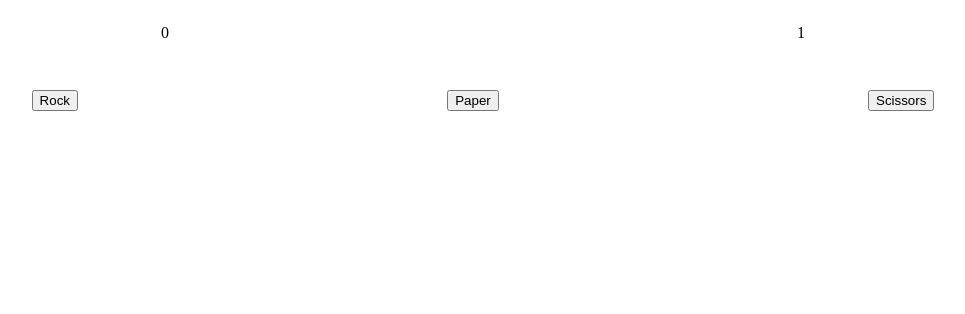
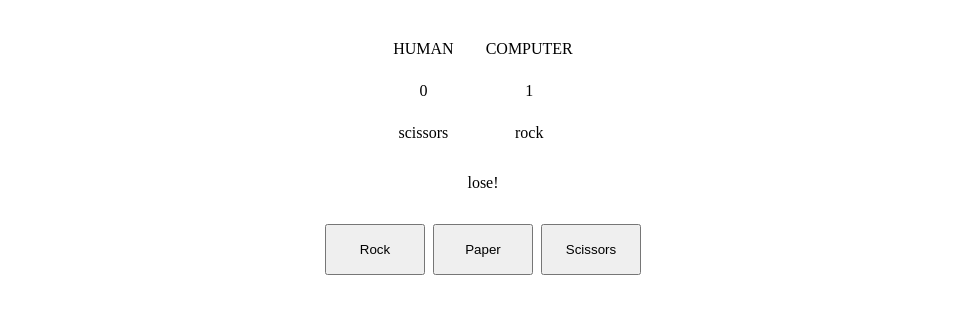
Before and after one commit to pacojf93/rock_paper_scissors, a plain HTML site: page index.html in a window 1280 px wide. Both pictures are taken after a click on the button "Scissors". Shown: the whole page, without its empty margins (157-1122 px from the left). Drawn offline with Linux system fonts and the light colour scheme.

Commit message:
refactored code, added display elements, modified styles

```diff
--- a/index.html
+++ b/index.html
@@ -14,9 +14,18 @@
 </head>
 <body>
     <div id="score-board">
-        <p id="human-score">0</p>
-        <p id="computer-score">0</p>
+        <div>
+            HUMAN
+            <p id="human-score">0</p>
+            <div id="human-choice"></div>
+        </div>
+        <div>
+            COMPUTER
+            <p id="computer-score">0</p>
+            <div id="computer-choice"></div>
+        </div>
     </div>
+    <div id="result"></div>
     <div class="button-group" id="button-group">
         <button id="rock">Rock</button>
         <button id="paper">Paper</button>
--- a/script.js
+++ b/script.js
@@ -1,9 +1,34 @@
 let humanScore = 0
 let computerScore = 0
+let roundResult = ''
+
+let humanChoice = ''
+let computerChoice = ''
 
 const buttonGroup = document.querySelector("#button-group")
 const humanScoreDisplay = document.querySelector("#human-score")
 const computerScoreDisplay = document.querySelector("#computer-score")
+const humanChoiceDisplay = document.querySelector("#human-choice")
+const computerChoiceDisplay = document.querySelector("#computer-choice")
+const roundResultDisplay = document.querySelector("#result")
+
+
+function clearDisplay() {
+    humanScore = 0
+    computerScore = 0
+    humanChoice = ''
+    computerChoice = ''
+    roundResult = ''
+}
+
+function renderDisplay() {
+    humanScoreDisplay.textContent = humanScore
+    computerScoreDisplay.textContent = computerScore
+
+    humanChoiceDisplay.textContent = humanChoice
+    computerChoiceDisplay.textContent = computerChoice
+    roundResultDisplay.textContent = roundResult
+}
 
 function getComputerChoice() {
 
@@ -23,56 +48,78 @@ function playRound(humanChoice, computerChoice) {
             switch(computerChoice) {
                 case "rock":
                     console.log("draw!");
+                    roundResult = "draw!"
                     break;
                 case "paper":
                     console.log("lose!");
                     computerScore ++;
+                    roundResult = "lose!"
                     break;
                 case "scissors":
                     console.log("win!");
                     humanScore ++;
+                    roundResult = "win!"
                     break;
             }
+            break
         case "paper":
             switch(computerChoice) {
                 case "paper":
                     console.log("draw!");
+                    roundResult = "draw!"
                     break;
                 case "scissors":
                     console.log("lose!");
                     computerScore ++;
+                    roundResult = "lose!"
                     break;
                 case "rock":
                     console.log("win!");
                     humanScore ++;
+                    roundResult = "win!"
                     break;
             }
+            break
         case "scissors":
-            if( humanChoice == "scissors" ) {
             switch(computerChoice) {
                 case "scissors":
                     console.log("draw!");
+                    roundResult = "draw!"
                     break;
                 case "rock":
                     console.log("lose!");
                     computerScore ++;
+                    roundResult = "lose!"
                     break;
                 case "paper":
                     console.log("win!");
                     humanScore ++;
+                    roundResult = "win!"
                     break;
+            }
+            break
     }
 }
 
+function checkWinner() {
+    if(humanScore === 5) {
+        clearDisplay()
+        alert("human wins!")
+    }
+    else if (computerScore === 5) {
+        clearDisplay()
+        alert("computer wins!")
     }
 }
 
 buttonGroup.addEventListener("click", (event) => {
-    const humanChoice = event.target.id
-    const computerChoice = getComputerChoice()
+    humanChoice = event.target.id
+    computerChoice = getComputerChoice()
 
     playRound(humanChoice, computerChoice)
 
-    humanScoreDisplay.textContent = humanScore
-    computerScoreDisplay.textContent = computerScore
+    checkWinner()
+
+    renderDisplay()
+
 })
--- a/style.css
+++ b/style.css
@@ -1,10 +1,26 @@
 body {
     display: flex;
     flex-direction: column;
+    align-items: center;
+    gap: 32px;
+    padding: 32px;
+}
+
+#score-board {
+    display: flex;
+    justify-content: space-around;
     gap: 32px;
 }
 
-#score-board {
+#score-board>div {
+    display: flex;
+    flex-direction: column;
+    align-items: center;
+    justify-content: space-around;
+    gap: 8px;
+}
+
+#choice-group {
     display: flex;
     justify-content: space-around;
     gap: 8px;
@@ -15,3 +31,11 @@ body {
     justify-content: space-around;
     gap: 8px;
 }
+
+#button-group button {
+    display: flex;
+    justify-content: center;
+    align-items: center;
+    padding: 16px;
+    width: 100px;
+}
```
Lines whose indentation alone changed are shown as unchanged.
